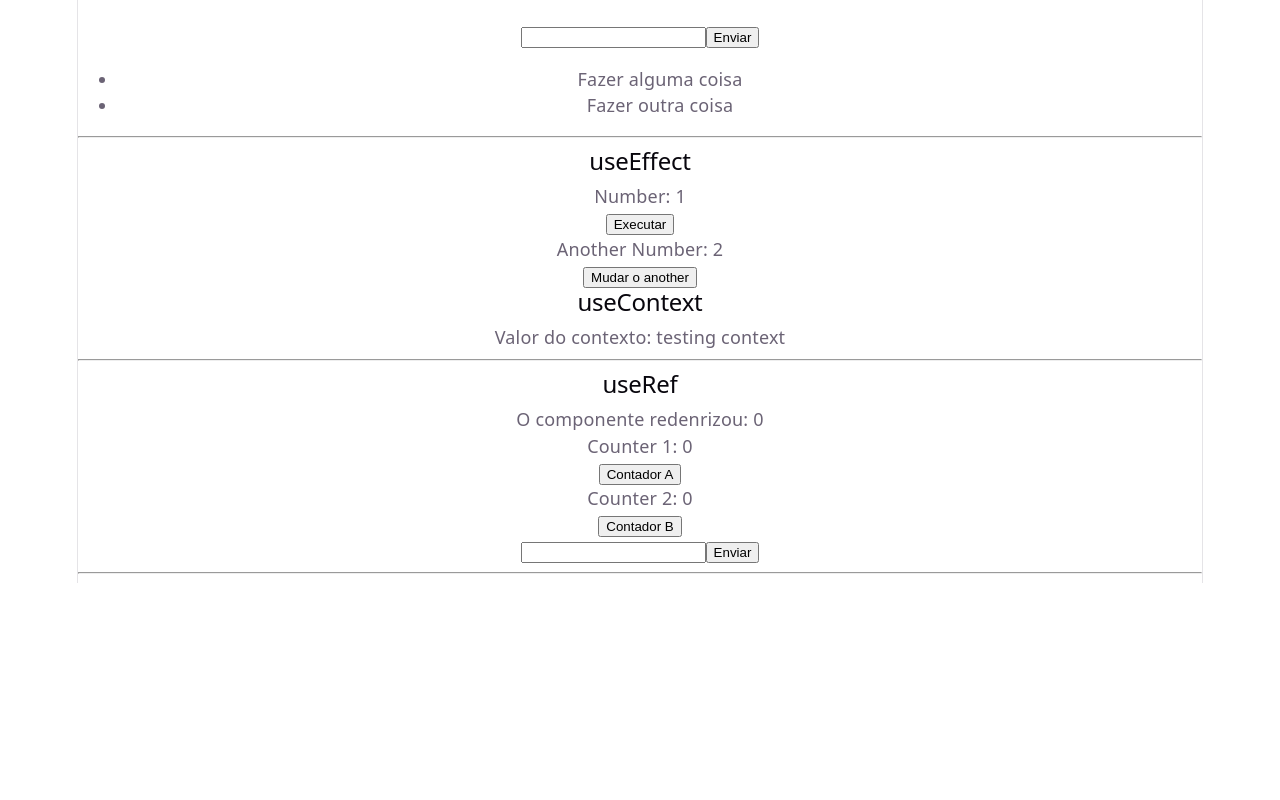
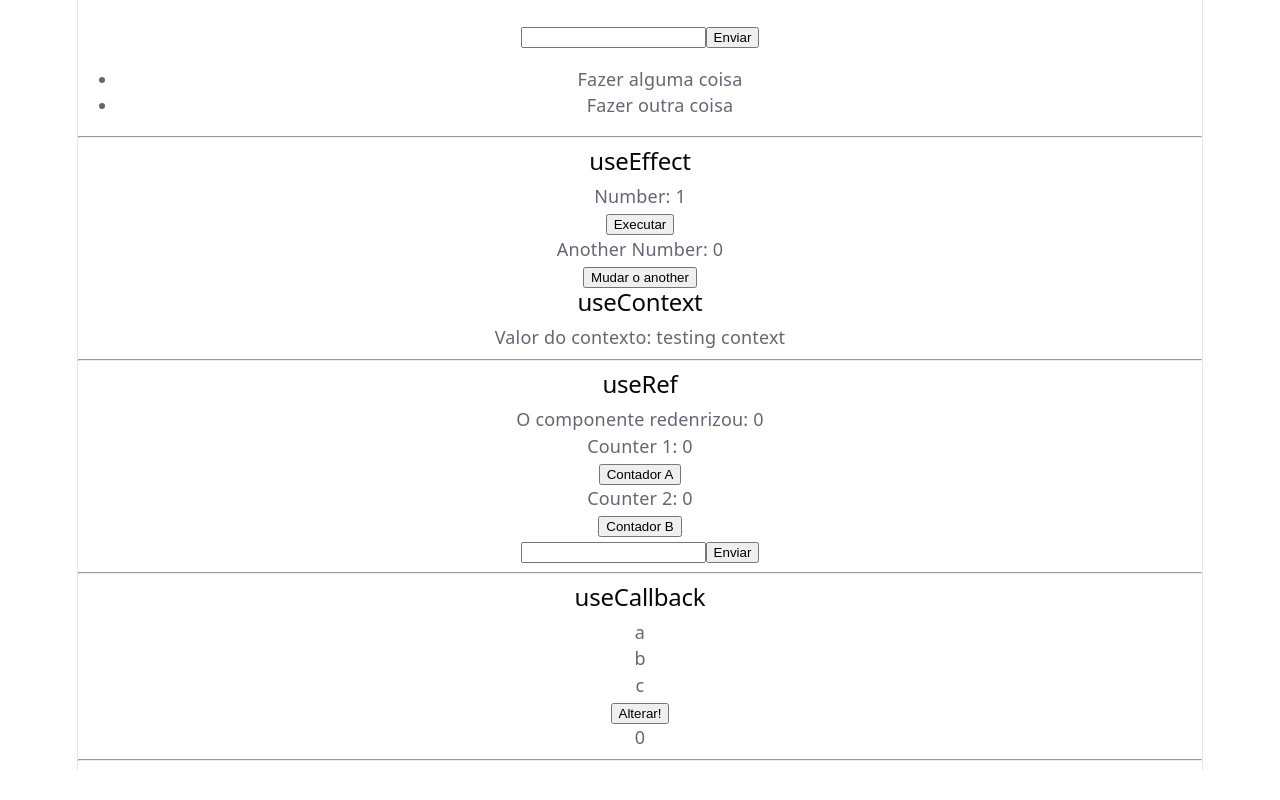
Before and after one commit to MarcosDavi-Dev/HookUseState, a React (Vite) app: page / in a window 1280 px wide. Shown: the part 482-1282 px from the top of the page. Built offline with nearby package versions, Linux system fonts and the light colour scheme.

Commit message:
usecallback

```diff
--- /dev/null
+++ b/src/components/HookUseCallback.jsx
@@ -0,0 +1,23 @@
+import { useCallback, useState } from "react";
+
+import List from "./List";
+
+const HookUseCallback = () => {
+  const [counter, setCounter] = useState(0);
+
+  const getItemsFromDataBase = useCallback(() => {
+    return ["a", "b", "c"];
+  }, []);
+
+  return (
+    <div>
+      <h2>useCallback</h2>
+      <List getItems={getItemsFromDataBase} />
+      <button onClick={() => setCounter(counter + 1)}>Alterar!</button>
+      <p>{counter}</p>
+      <hr />
+    </div>
+  );
+};
+
+export default HookUseCallback;
--- a/src/components/HookUseEffect.jsx
+++ b/src/components/HookUseEffect.jsx
@@ -27,13 +27,13 @@
   }, [anotherNumber]);
 
   // 4 - cleanup do useEffect
-  useEffect(() => {
-    const timer = setTimeout(() => {
-      console.log("Hello World!");
-      setAnotherNumber(anotherNumber + 1);
-    }, 2000);
-    return () => clearTimeout(timer);
-  }, [anotherNumber]);
+  // useEffect(() => {
+  //   const timer = setTimeout(() => {
+  //     console.log("Hello World!");
+  //     setAnotherNumber(anotherNumber + 1);
+  //   }, 2000);
+  //   return () => clearTimeout(timer);
+  // }, [anotherNumber]);
 
   return (
     <div>
--- /dev/null
+++ b/src/components/List.jsx
@@ -0,0 +1,17 @@
+import { useEffect, useState } from "react";
+
+const List = ({ getItems }) => {
+  const [myItems, setMyItems] = useState([]);
+
+  useEffect(() => {
+    console.log("Buscando os dados no DB...");
+
+    setMyItems(getItems);
+  }, [getItems]);
+
+  return (
+    <div>{myItems && myItems.map((item) => <p key={item}>{item}</p>)}</div>
+  );
+};
+
+export default List;
--- a/src/routes/Home.jsx
+++ b/src/routes/Home.jsx
@@ -5,6 +5,7 @@
 import { useContext } from "react";
 import { SomeContext } from "../components/HookUseContext";
 import HookUseRef from "../components/HookUseRef";
+import HookUseCallback from "../components/HookUseCallback";
 
 const Home = () => {
   const { contextValue } = useContext(SomeContext);
@@ -19,6 +20,7 @@
       <p>Valor do contexto: {contextValue}</p>
       <hr />
       <HookUseRef />
+      <HookUseCallback />
     </div>
   );
 };
```
